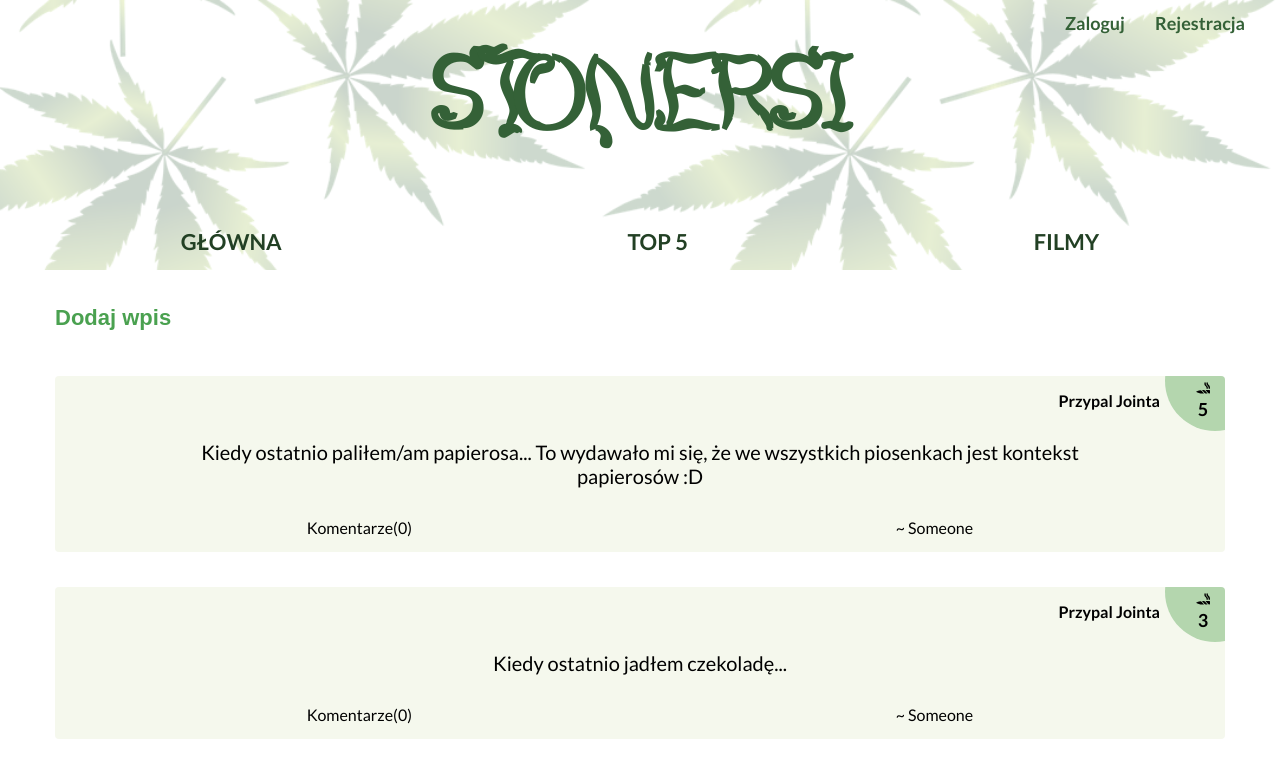
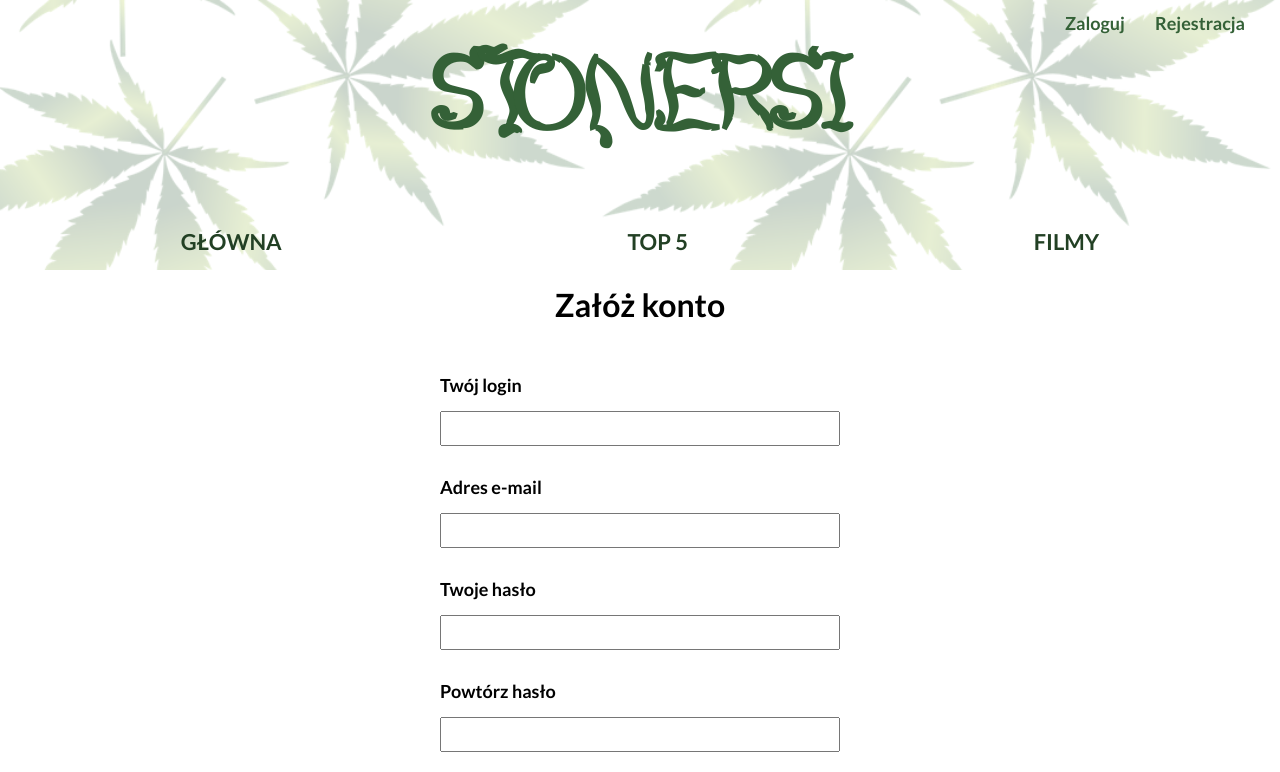
Before and after one commit to MagicianPL/Stonersi, a React (Create React App) app: page / in a window 1280 px wide. Shown: the top 772 px of the page. Built offline with nearby package versions, Linux system fonts and the light colour scheme.

Commit message:
Registration Form view in build

```diff
--- a/src/App.tsx
+++ b/src/App.tsx
@@ -6,6 +6,7 @@ import StyledMain from './components/StyledMain/StyledMain';
 import StyledButton from './components/StyledButton/StyledButton';
 import AddPostForm from './components/AddPostForm/AddPostForm';
 import PostsContainer from './views/PostsContainer/PostsContainer';
+import RegisterForm from './views/RegisterForm/RegisterForm';
 
 
 
@@ -22,9 +23,10 @@ function App() {
     <TopBar />
     <Header />
     <StyledMain>
-      <StyledButton onClick={handleAddPostAppearing}>{!addPost ? 'Dodaj wpis' : 'Ukryj'}</StyledButton>
+      {/*<StyledButton onClick={handleAddPostAppearing}>{!addPost ? 'Dodaj wpis' : 'Ukryj'}</StyledButton>
       <AddPostForm show={addPost} />
-      <PostsContainer />
+  <PostsContainer />*/}
+      <RegisterForm />
     </StyledMain>
     </>
   );
--- /dev/null
+++ b/src/components/Input/Input.tsx
@@ -0,0 +1,45 @@
+import React from 'react';
+import styled from 'styled-components';
+
+const Wrapper = styled.div`
+    display: flex;
+    flex-direction: column;
+    align-items: center;
+    width: 100%;
+    max-width: 400px;
+    margin-bottom: 30px;
+
+    label, input {
+        font-size: 18px;
+    }
+
+    label {
+        margin-bottom: 15px;
+        font-weight: bold;
+        margin-right: auto;
+    }
+
+    input {
+        padding: 5px 8px;
+        width: 100%;
+        color: #346137;
+        font-weight: bold;
+    }
+`;
+
+interface IProps {
+    id: string
+    label: string
+    type?: string
+}
+
+const Input: React.FC<IProps> = ({id, label, type}) => {
+    return(
+        <Wrapper>
+            <label htmlFor={id}>{label}</label>
+            <input id={id} type={!type ? 'text' : type} />
+        </Wrapper>
+    );
+};
+
+export default Input;
--- /dev/null
+++ b/src/views/RegisterForm/RegisterForm.tsx
@@ -0,0 +1,30 @@
+import React from 'react';
+import styled from 'styled-components';
+import Input from '../../components/Input/Input';
+import StyledButton from '../../components/StyledButton/StyledButton';
+
+const Form = styled.form`
+    display: flex;
+    flex-direction: column;
+    align-items: center;
+
+    h1 {
+        text-align: center;
+        margin-bottom: 50px;
+    }
+`;
+
+const RegisterForm = () => {
+    return(
+        <Form>
+            <h1>Załóż konto</h1>
+            <Input id="login" label="Twój login" />
+            <Input id="email" label="Adres e-mail" type="email" />
+            <Input id="password" label="Twoje hasło" type="password" />
+            <Input id="repeatedPassword" label="Powtórz hasło" type="password" />
+            <StyledButton center>Zarejestruj</StyledButton>
+        </Form>
+    );
+};
+
+export default RegisterForm;
```
